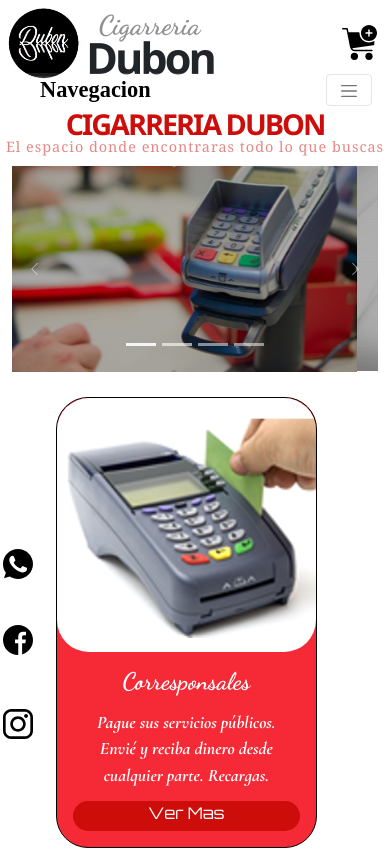
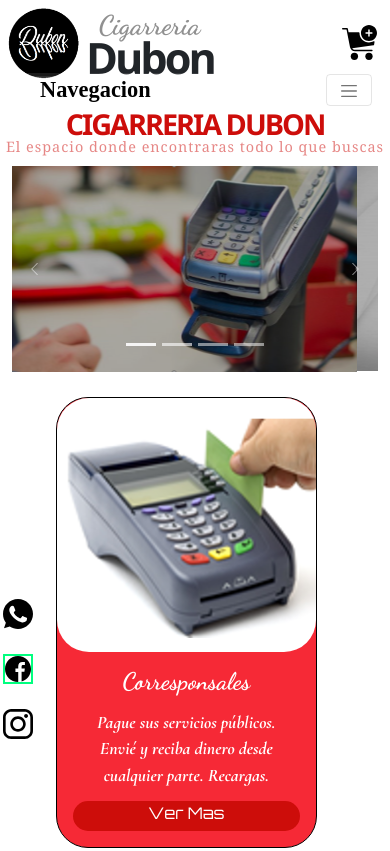
Before and after one commit to safys/cigarreria-dubon, a plain HTML site: page index.html in a window 390 px wide. Shown: the top 851 px of the page. Drawn offline with nearby package versions, Linux system fonts and the light colour scheme; a web font is replaced by a local one.

Commit message:
Add files via upload

```diff
--- a/main.css
+++ b/main.css
@@ -376,7 +376,7 @@
   margin: auto;
 }
 
-/* MEDIA QUERYS ------------------------------------------------------------------------------------------------------------------- */
+/* 1 MEDIA QUERYS ********************************************************************************************************************** */
 @media screen and (max-width: 480px) {
   body {
     /* border: 2px solid springgreen; */
@@ -596,6 +596,7 @@
     position: fixed;
     top: 77.5%;
     left: 3px;
+    border: 2px solid springgreen;
   }
 
   .instagram {
@@ -667,7 +668,8 @@
   }
 }
 
-@media screen and (max-width: 900px) {
+/* 2 MEDIA QUERYS ********************************************************************************************************************** */
+@media screen and (max-width: 900px) and (orientation: landscape) {
   body {
     /* border: 2px solid springgreen; */
     width: 100%;
@@ -877,21 +879,21 @@
   .what {
     width: 30px;
     position: fixed;
-    top: 65%;
+    top: 47%;
     left: 3px;
   }
 
   .face {
     width: 30px;
     position: fixed;
-    top: 74%;
+    top: 57%;
     left: 3px;
   }
 
   .instagram {
     width: 30px;
     position: fixed;
-    top: 84%;
+    top: 67%;
     left: 3px;
   }
 
```
